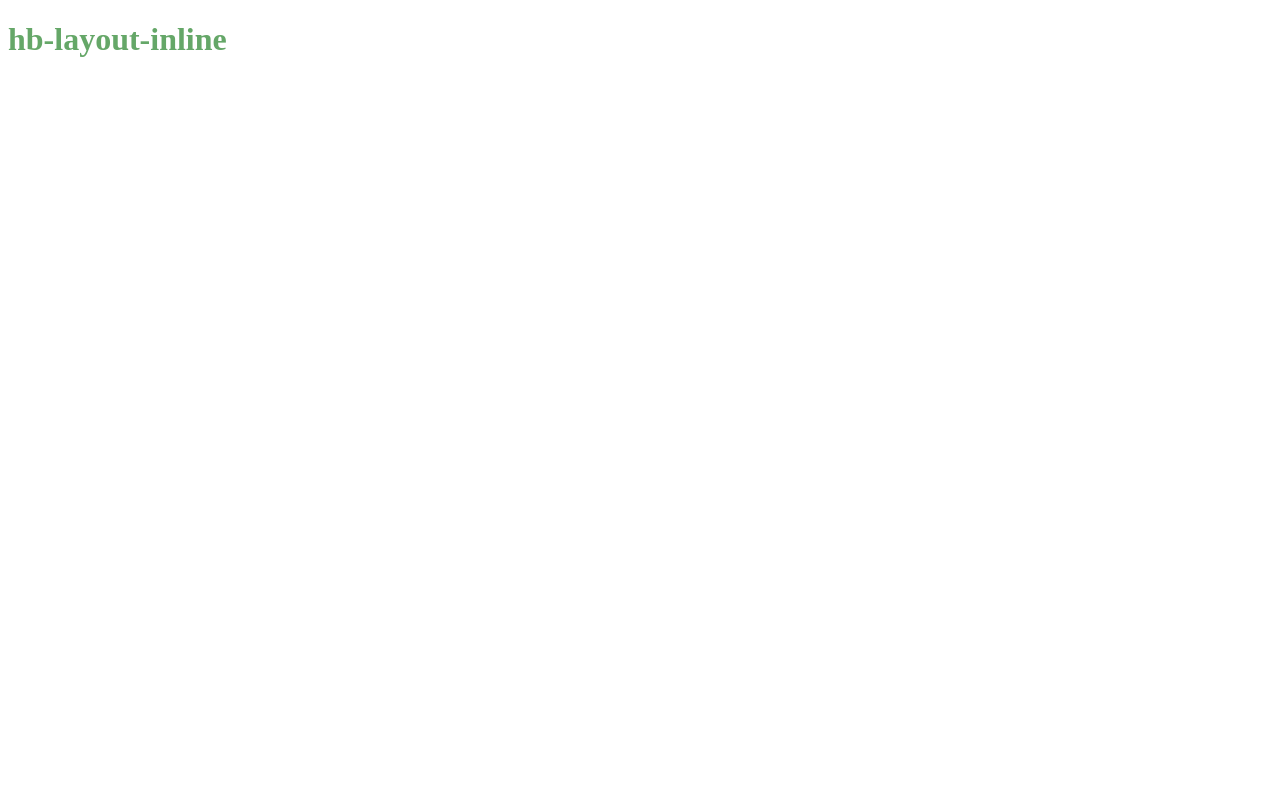
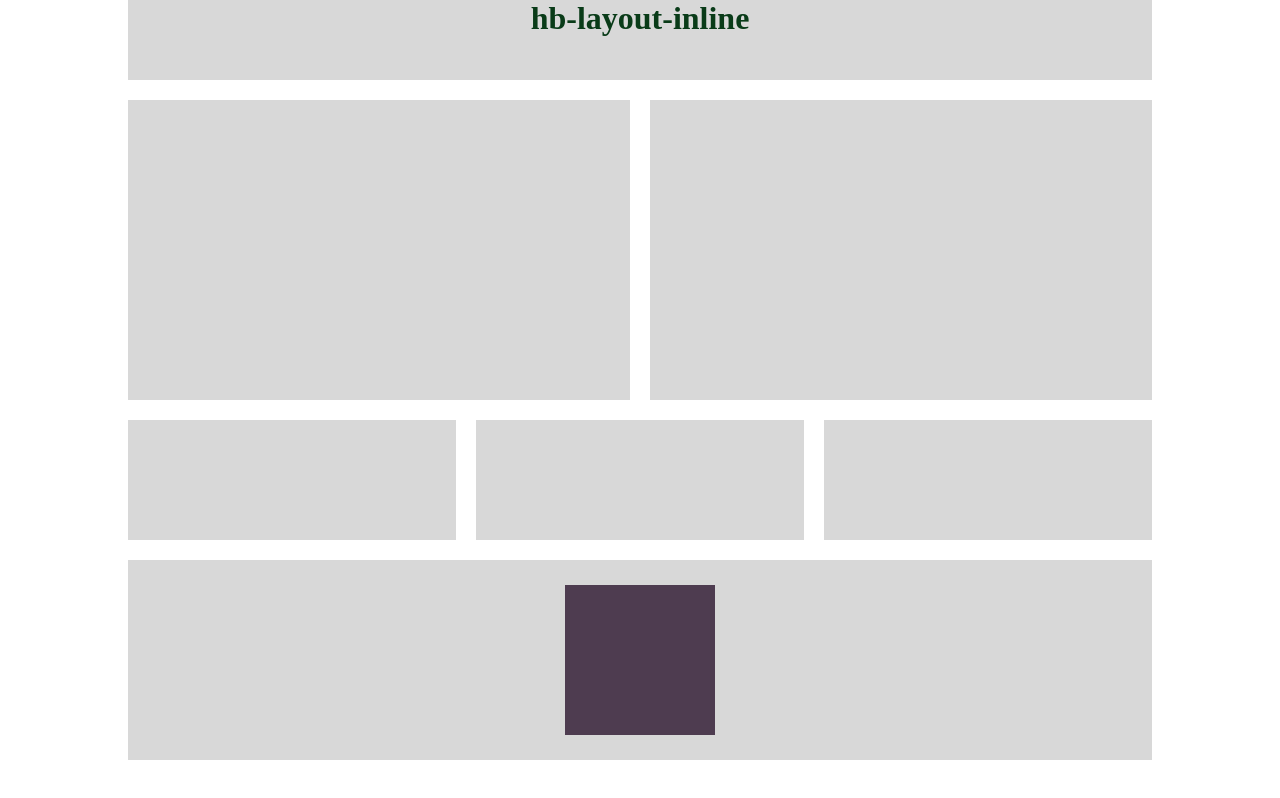
Before and after one commit to milouri23/hb-layout-inline, a plain HTML site: page index.html in a window 1280 px wide. Drawn offline with Linux system fonts and the light colour scheme.

Commit message:
Adding layout using inline

```diff
--- a/css/style.css
+++ b/css/style.css
@@ -1,3 +1,77 @@
-h1 {
-    color: rgb(101, 167, 104)
+* {
+    margin: 0;
+    padding: 0;
+    box-sizing: border-box;
 }
+
+.main-fixed-header {
+    max-width: 1024px;
+    width: 100%;
+    height: 80px;
+    position: fixed;
+    top: 0;
+    left: 50%;
+    transform: translateX(-50%);
+    overflow: hidden;
+    text-align: center;
+    color: #093b18;
+    background-color: #d8d8d8;
+}
+
+.main-container {
+    max-width: 1024px;
+    margin: 100px auto 0;
+}
+
+.page-row {
+    width: 100%;
+    margin-bottom: 20px;
+    font-size: 0;
+}
+
+.big-section {
+    width: calc(50% - 10px);
+    height: 300px;
+    display: inline-block;
+    margin-right: 20px;
+    background-color: #d8d8d8;
+}
+
+.small-section {
+    width: calc(100% / 3 - 40px / 3);
+    height: 120px;
+    display: inline-block;
+    margin-right: 20px;
+    background-color: #d8d8d8;
+}
+
+.big-section:last-child, .small-section:last-child {
+    margin-right: 0;
+}
+
+.special-footer {
+    width: 100%;
+    height: 200px;
+    position: relative;
+    background-color: #d8d8d8;
+    text-align: center;
+}
+
+.pretty-figure {
+    width: 150px;
+    height: 150px;
+    display: inline-block;
+    position: absolute;
+    text-align: center;
+    top: 50%;
+    left: 50%;
+    transform: translate(-50%, -50%);
+    background-color: #4e3c50
+}
+
+@media (max-width: 500px) {
+    .big-section, .small-section {
+        width: 100%;
+        margin: 0 0 20px;
+    }
+}
--- a/index.html
+++ b/index.html
@@ -8,6 +8,18 @@
     <link rel="stylesheet" href="css/style.css">
 </head>
 <body>
-    <h1>hb-layout-inline</h1>
+    <header class="main-fixed-header"><h1>hb-layout-inline</h1></header>
+    <div class="main-container">
+        <div class="page-row">
+            <section class="big-section"></section>
+            <section class="big-section"></section>
+        </div>
+        <div class="page-row">
+            <section class="small-section"></section>
+            <section class="small-section"></section>
+            <section class="small-section"></section>
+        </div>
+        <footer class="special-footer"><figure class="pretty-figure"></figure></footer>
+    </div>
 </body>
 </html>
```
